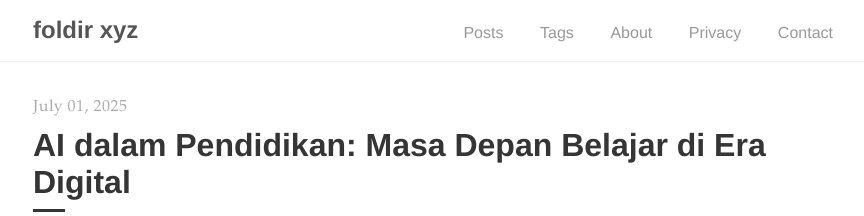
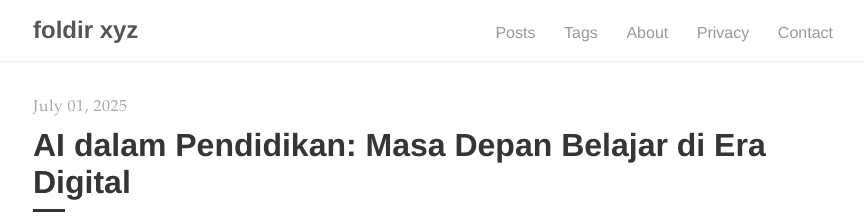
Before and after one commit to foldirku/foldirku.github.io, a Jekyll site: the page built from index.html, in a window 1280 px wide. Shown: the top 216 px of the page, without its empty margins (207-1071 px from the left). Built offline with Jekyll 4.4.1, drawn with Linux system fonts in a browser that asks for light colours; the list of posts is cut into pages by our own code.

Commit message:
Update _layout.scss

```diff
--- a/_sass/styles/_layout.scss
+++ b/_sass/styles/_layout.scss
@@ -48,7 +48,7 @@ footer,
     color: $default-color;
     display: inline-block;
     opacity: .6;
-    padding: 0 2rem 0 0;
+    padding: 0 1.5rem 0 0;
 
     &:last-child {
       padding-right: 0;
```
